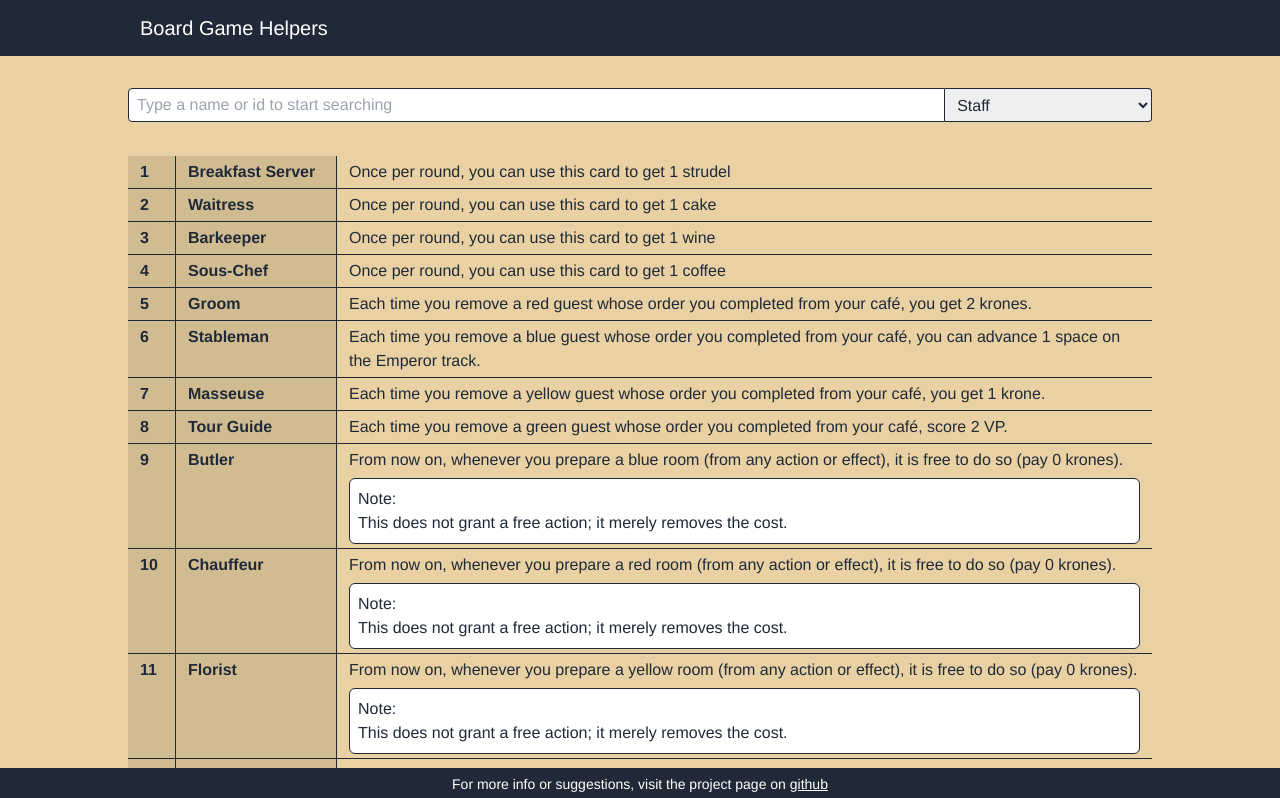
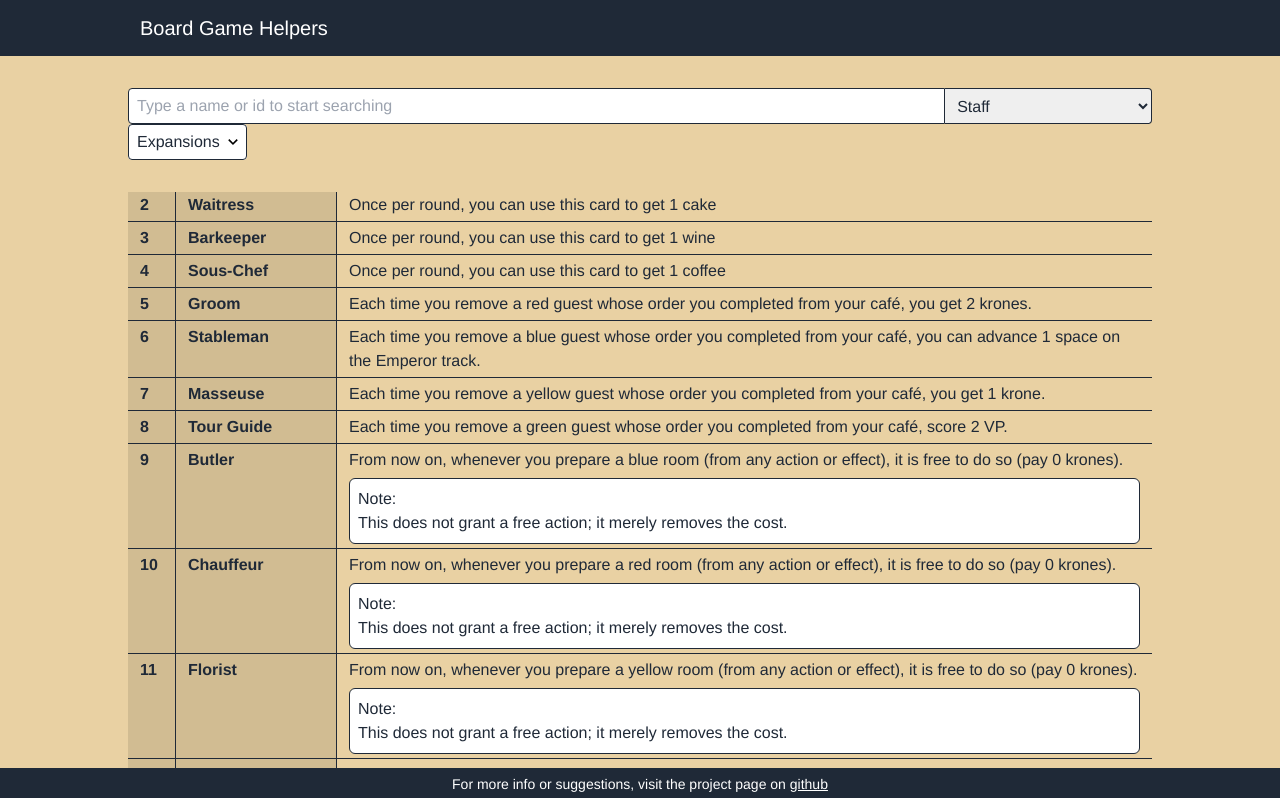
Before and after one commit to MrIee/board-game-helpers, a Vue app: page /grandaustriahotelreferencetool in a window 1280 px wide. Shown: the top 798 px of the page. Built offline with nearby package versions, Linux system fonts and the light colour scheme.

Commit message:
Add Filter component

```diff
--- /dev/null
+++ b/src/components/Filter.vue
@@ -0,0 +1,98 @@
+<template>
+  <div class="tw-relative tw-h-9 tw-bg-white tw-rounded" v-click-outside="() => isVisible = false">
+  <div
+    :class="{
+      'filter__label': true,
+      'tw-rounded-b-none': isVisible,
+      }"
+      @click="isVisible = !isVisible"
+    >
+      <span>{{ label }}</span>
+      <Chevron class="tw-ml-2 tw-rotate-180" />
+    </div>
+    <ul
+      :class="{
+        'tw-w-full last:tw-rounded-b tw-bg-white tw-transition-all tw-delay-150 tw-ease-in-out tw-absolute': true,
+        'tw-block': isVisible,
+        'tw-hidden': !isVisible,
+      }"
+    >
+      <li
+        v-for="(item, index) in items"
+        :key="index"
+        class="filter__item"
+      >
+        <label class="tw-inline-block tw-h-full tw-w-full tw-py-1 tw-px-2 hover:tw-cursor-pointer" :for="item.value">
+          <input
+            type="checkbox"
+            :id="item.value"
+            @change="onClickFilter(item)"
+          />
+          {{ item.value }}
+        </label>
+      </li>
+    </ul>
+  </div>
+</template>
+
+<script lang="ts">
+import { defineComponent, ref } from 'vue';
+import Chevron from '../components/icons/Chevron.vue';
+import { FilterItem } from '../util/interfaces';
+
+export default defineComponent({
+  components: {
+    Chevron,
+  },
+  props: {
+    label: {
+      type: String,
+      default: 'Filter by:',
+    },
+    items: {
+      type: Array<FilterItem>,
+      required: true,
+    },
+  },
+  setup(_props, ctx) {
+    const isVisible = ref<boolean>(false);
+
+    const onClickFilter = (filter: Object): void => {
+      ctx.emit('filter', filter);
+    };
+
+    return {
+      isVisible,
+      onClickFilter,
+    };
+  },
+});
+</script>
+
+<style>
+.filter__label {
+  @apply tw-h-full
+  tw-flex
+  tw-justify-between
+  tw-items-center
+  tw-py-1
+  tw-px-2
+  tw-rounded
+  tw-border
+  tw-border-solid
+  tw-border-gray-800
+  hover:tw-cursor-pointer;
+}
+
+.filter__item {
+  @apply tw-h-9
+  tw-w-full
+  tw-border-x
+  tw-border-solid
+  tw-border-gray-800
+  last:tw-rounded-b
+  last:tw-border-b
+  last:tw-border-solid
+  last:tw-border-b-gray-800;
+}
+</style>
--- /dev/null
+++ b/src/components/icons/Chevron.vue
@@ -0,0 +1,15 @@
+<template>
+  <svg
+    width="10px"
+    height="6px"
+    viewBox="0 0 24 15"
+    xmlns="http://www.w3.org/2000/svg"
+  >
+    <path
+      d="m7.435-4.546-2.83 2.83 9.17 9.17-9.17 9.17 2.83 2.83 12-12-12-12Z"
+      style="transform-origin:12.02px 7.454px"
+      transform="rotate(-90 0 0)"
+    />
+    <path d="M0 0h48v48H0V0Z" fill="none" style="transform-origin:24px 24px" transform="rotate(90 0 0)"/>
+  </svg>
+</template>
--- a/src/containers/GrandAustriaHotelReferenceTool.vue
+++ b/src/containers/GrandAustriaHotelReferenceTool.vue
@@ -1,15 +1,16 @@
 <template>
   <div class="theme-grand-austria-hotel">
     <div class="wrapper container tw-pt-12 sm:tw-pt-14">
-      <div class="wrapper tw-flex tw-flex-col md:tw-flex-row tw-fixed tw-bg-gah-tan tw-py-6 sm:tw-py-8">
+      <div class="wrapper tw-flex tw-flex-col tw-fixed tw-bg-gah-tan tw-py-6 sm:tw-py-8">
+        <div class="tw-w-full tw-flex tw-flex-col md:tw-flex-row">
           <input
-          class="tw-w-full tw-rounded tw-rounded-r-none tw-py-1 tw-px-2 tw-border tw-border-solid tw-border-gray-800"
+            class="tw-h-9 tw-w-full tw-rounded tw-rounded-r-none tw-py-1 tw-px-2 tw-border tw-border-solid tw-border-gray-800"
             type="text"
             placeholder="Type a name or id to start searching"
             v-model="searchTerm"
           />
           <select
-          class="tw-w-full md:tw-w-1/4 tw-py-1 tw-px-2 tw-rounded tw-rounded-l-none tw-border tw-border-solid tw-border-gray-800 tw-border-l-0 hover:tw-cursor-pointer"
+            class="tw-h-9 tw-w-full md:tw-w-1/4 tw-py-1 tw-px-2 tw-rounded tw-rounded-l-none tw-border tw-border-solid tw-border-gray-800 tw-border-l-0 hover:tw-cursor-pointer"
             v-model="listType"
           >
             <option
@@ -20,6 +21,10 @@
               {{ category }}
             </option>
           </select>
+        </div>
+        <div class="tw-flex tw-w-full">
+          <Filter label="Expansions" :items="filter" @filter="filterList" />
+        </div>
       </div>
       <div
         :class="{
@@ -61,9 +66,10 @@
 
 <script lang="ts">
 import { defineComponent, ref, computed, watch, onMounted  } from 'vue';
+import Filter from '../components/Filter.vue';
 import InfoCard from '../components/InfoCard.vue';
 import InfoCardWithImage from '../components/InfoCardWithImage.vue';
-import { InfoItem, ImageModule } from '../util/interfaces';
+import { InfoItem, ImageModule, FilterItem } from '../util/interfaces';
 import staffJSON from '../assets/json/GrandAustriaHotel/staff.json';
 import guestsJSON from '../assets/json/GrandAustriaHotel/guests.json';
 import objectivesJSON from '../assets/json/GrandAustriaHotel/objectives.json';
@@ -74,10 +80,27 @@ import hotelEntrancesJSON from '../assets/json/GrandAustriaHotel/hotel_entrances
 
 export default defineComponent({
   components: {
+    Filter,
     InfoCard,
     InfoCardWithImage,
   },
   setup() {
+    const filter = ref<Array<FilterItem>>([
+      {
+        type: 'expansion',
+        value: 'Base',
+      },
+      {
+        type: 'expansion',
+        value: 'Let\'s Waltz',
+      },
+    ]);
+
+    const filterList = (filter: FilterItem): void => {
+      console.log('filter:', filter);
+    };
+
+
     const searchTerm = ref<string>('');
     const staffList = ref<Array<InfoItem>>(staffJSON);
     const guestList = ref<Array<InfoItem>>(guestsJSON);
@@ -183,6 +206,8 @@ export default defineComponent({
 
     return {
       searchTerm,
+      filter,
+      filterList,
       categories,
       listType,
       filteredList,
--- a/src/main.ts
+++ b/src/main.ts
@@ -4,5 +4,18 @@ import router from './router';
 import './assets/css/style.css';
 
 const app = createApp(App);
+app.directive('click-outside', {
+  mounted(el, binding) {
+    el.clickOutsideEvent = (event: Event): void => {
+      if (!(el === event.target || el.contains(event.target))) {
+        binding.value(event, el);
+      }
+    };
+    document.body.addEventListener('click', el.clickOutsideEvent);
+  },
+  unmounted(el) {
+    document.body.removeEventListener('click', el.clickOutsideEvent);
+  },
+});
 app.use(router);
 app.mount('#app');
```
Also changed, not shown: src/util/interfaces.ts (+6 -2 lines). Lines whose indentation alone changed are shown as unchanged.
